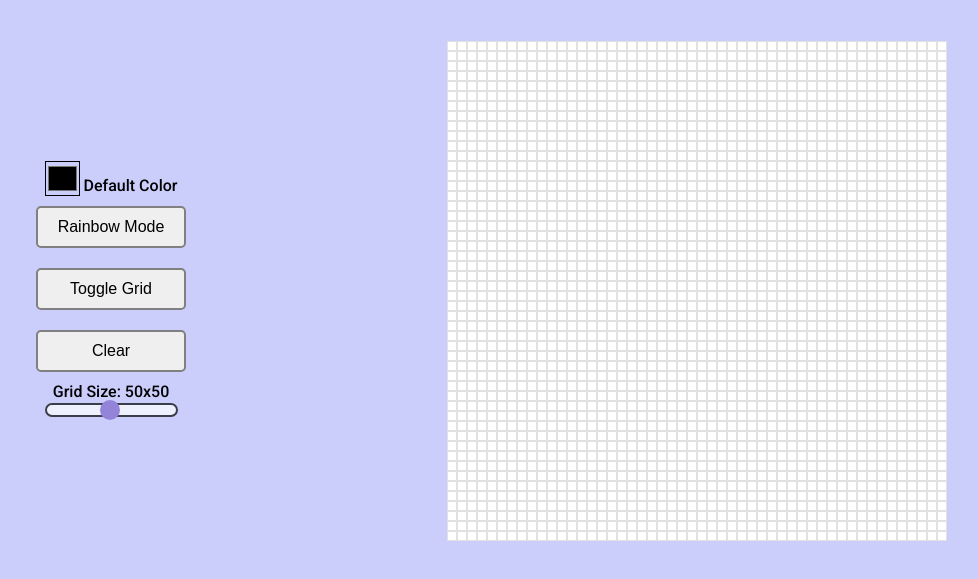
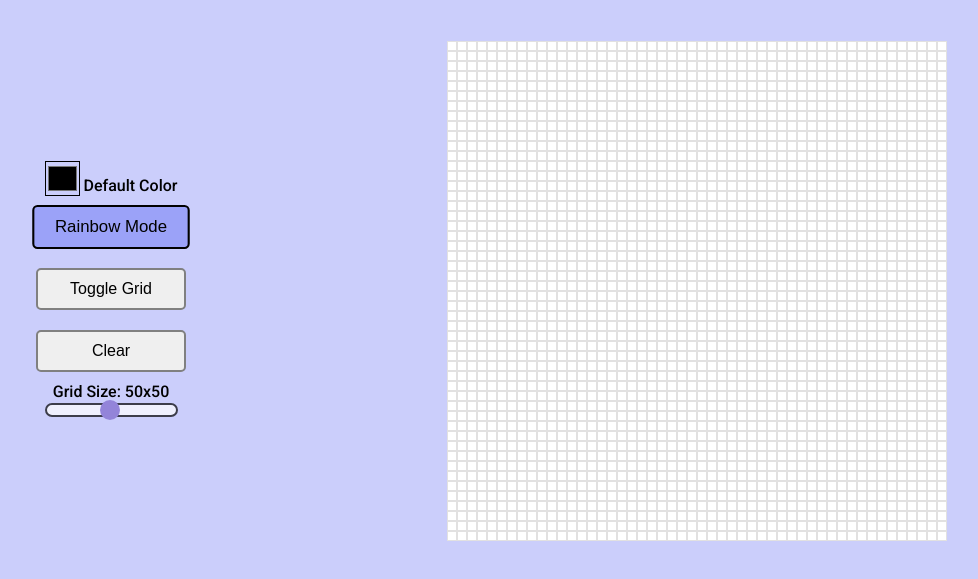
Before and after one commit to dp9289/etch-a-sketch, a plain HTML site: page index.html in a window 1280 px wide. In both pictures the pointer is over the button "Rainbow Mode". Shown: the part 107-686 px from the top of the page, without its empty margins (167-1145 px from the left). Drawn offline with Linux system fonts and the light colour scheme.

Commit message:
added styles to handle button active state

```diff
--- a/style.css
+++ b/style.css
@@ -41,6 +41,7 @@ button {
   outline: none;
   border-radius: 5px;
   margin: 10px 0;
+  transition: all 0.2s ease;
 }
 input[type="color"] {
   appearance: none;
@@ -87,9 +88,20 @@ input[type="color"] {
   cursor: pointer;
 }
 
+.active {
+  background-color: hsl(236, 86%, 79%);
+  border: 2px solid black;
+}
+
+button:hover {
+  cursor: pointer;
+  background-color: hsl(236, 86%, 79%);
+  border: 2px solid black;
+  transform: scale(1.05);
+}
+
 @media only screen and (max-width: 849px) {
   main {
-    /* background-color: lightblue; */
     flex-direction: column-reverse;
   }
   .controls {
```
